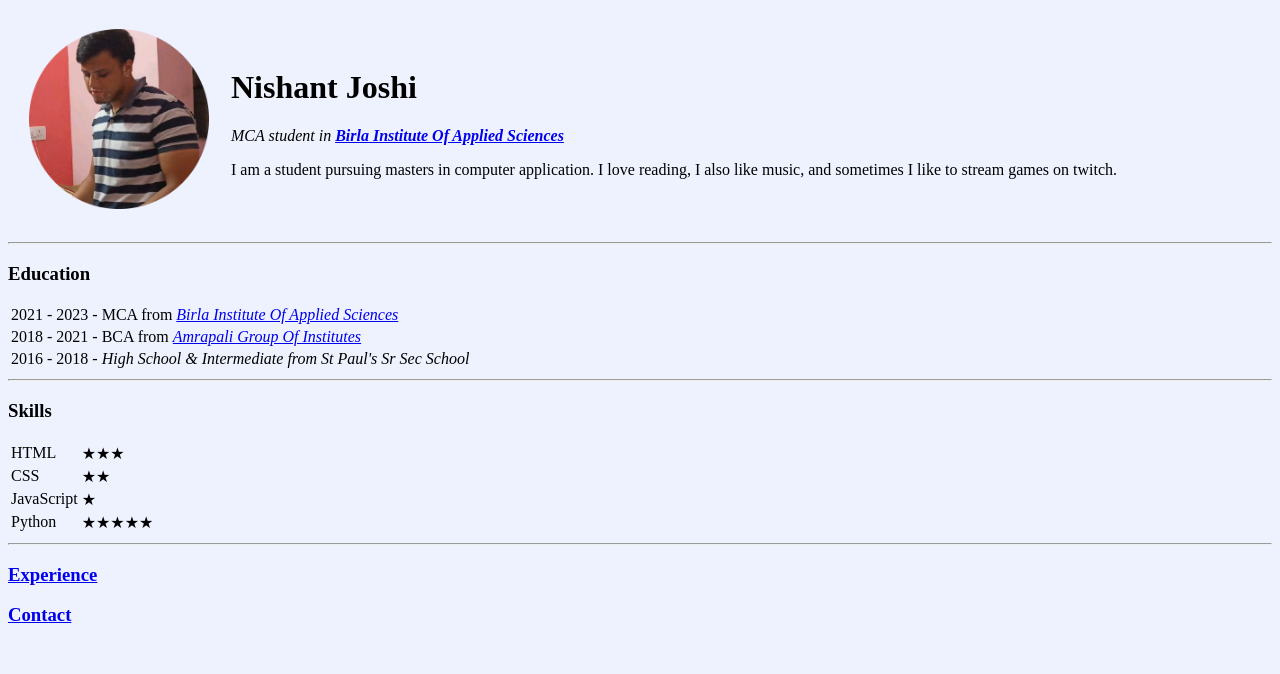
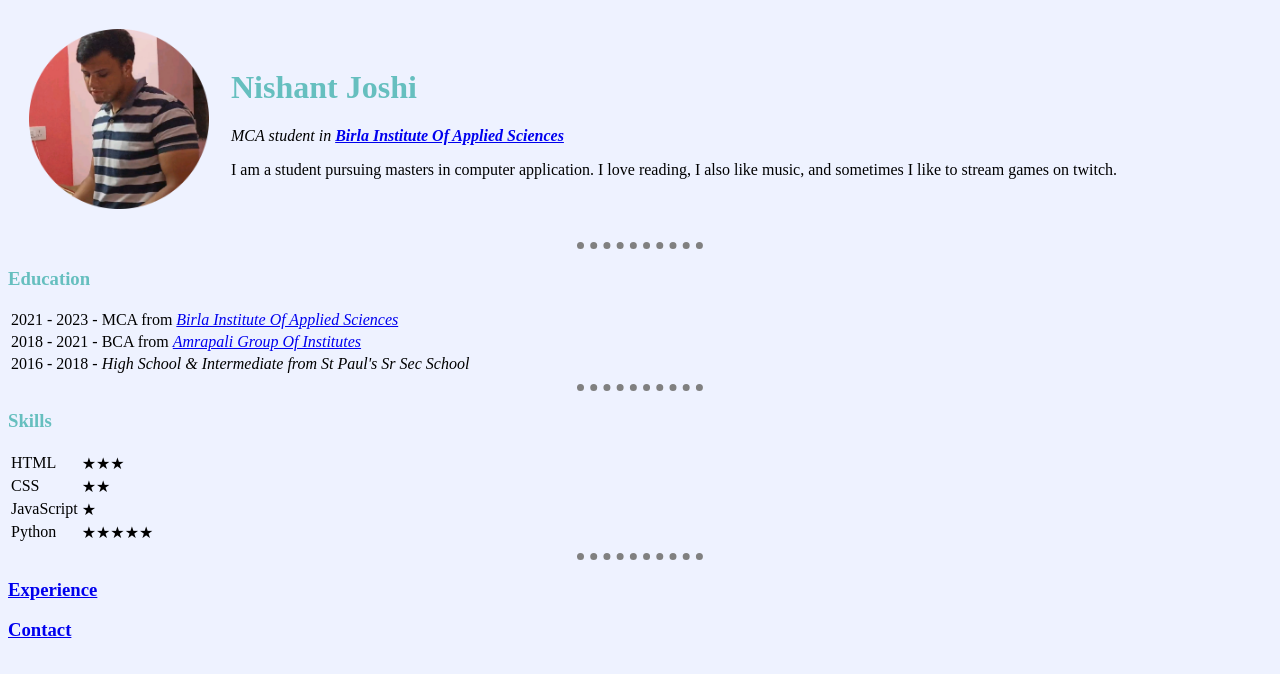
Before and after one commit to slipknot2001/cv, a plain HTML site: page index.html in a window 1280 px wide. Drawn offline with Linux system fonts and the light colour scheme.

Commit message:
updated changes
added external css, designed a little

```diff
--- /dev/null
+++ b/css/styles.css
@@ -0,0 +1,17 @@
+  body {
+    background-color: #EEF2FF;
+  }
+  hr {
+    border-style: dotted none none;
+    border-color: grey;
+    border-width: 7px;
+    width: 10%;
+  }
+
+  h1 {
+    color: #66BFBF;
+  }
+
+  h3 {
+    color: #66BFBF;
+  }
--- a/index.html
+++ b/index.html
@@ -4,9 +4,12 @@
   <head>
     <meta charset="utf-8">
     <title>Nishant's Personal Site</title>
+    <link rel="stylesheet" href="css/styles.css">
+
   </head>
 
-  <body style="background-color: #EEF2FF;">
+
+  <body style="background-color: #EEF2FF;"> <!-- inline CSS-->
 
     <table cellspacing="20">
       <tr>
```
Also changed, not shown: contact.html (+1 -0 lines), experience.html (+1 -0 lines).
